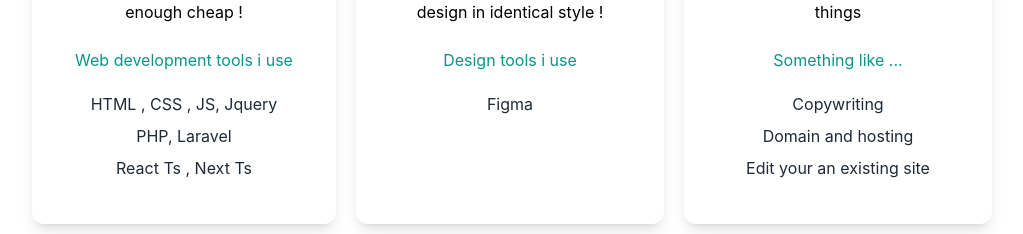
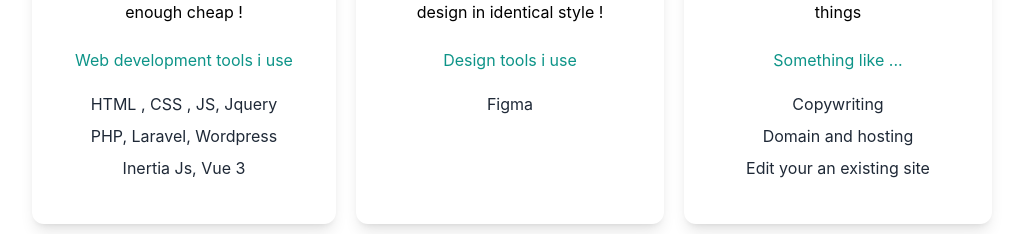
Before and after one commit to vla-decr000/Portfolio, a Next.js app: page / in a window 1280 px wide. Shown: the part 1360-1594 px from the top of the page, without its empty margins (128-1151 px from the left). Built offline with nearby package versions, Linux system fonts and the light colour scheme.

Commit message:
Updating skills

```diff
--- a/pages/index.js
+++ b/pages/index.js
@@ -88,8 +88,8 @@ export default function Home() {
                             <p className={'py-2 px-3.5'}>Створення сайтів швидко і достатньо дешево !</p>
                             <h4 className={'py-4 text-teal-600'}>Прилади  , які я використовую</h4>
                             <p className={'text-gray-800 py-1'}>HTML , CSS , JS, Jquery</p>
-                            <p className={'text-gray-800 py-1'}>PHP, Laravel</p>
-                            <p className={'text-gray-800 py-1'}>React Ts  , Next Ts</p>
+                            <p className={'text-gray-800 py-1'}>PHP, Laravel, Wordpress</p>
+                            <p className={'text-gray-800 py-1'}>Inertia Js, Vue 3</p>
                         </div> :  <div className={'text-center shadow-lg px-0 py-10 rounded-xl my-10 basis-1/3  dark:bg-white  ,' +
                             ' text-black'}>
                             <Image alt={'img'} src={code}  width={100} height={100} className={'mx-auto'} />
@@ -97,8 +97,8 @@ export default function Home() {
                             <p className={'py-2 px-3.5'}>Create website very fast and enough cheap !</p>
                             <h4 className={'py-4 text-teal-600'}>Web development tools i use</h4>
                             <p className={'text-gray-800 py-1'}>HTML , CSS , JS, Jquery</p>
-                            <p className={'text-gray-800 py-1'}>PHP, Laravel</p>
-                            <p className={'text-gray-800 py-1'}>React Ts  , Next Ts</p>
+                            <p className={'text-gray-800 py-1'}>PHP, Laravel, Wordpress</p>
+                            <p className={'text-gray-800 py-1'}>Inertia Js, Vue 3</p>
                         </div>}
                         {langState ?  <div className={'text-center shadow-lg p-10 rounded-xl my-10 basis-1/3 dark:bg-white , text-black'}>
                             <Image alt={'img'} src={design}  width={100} height={100} className={'mx-auto'} />
```
